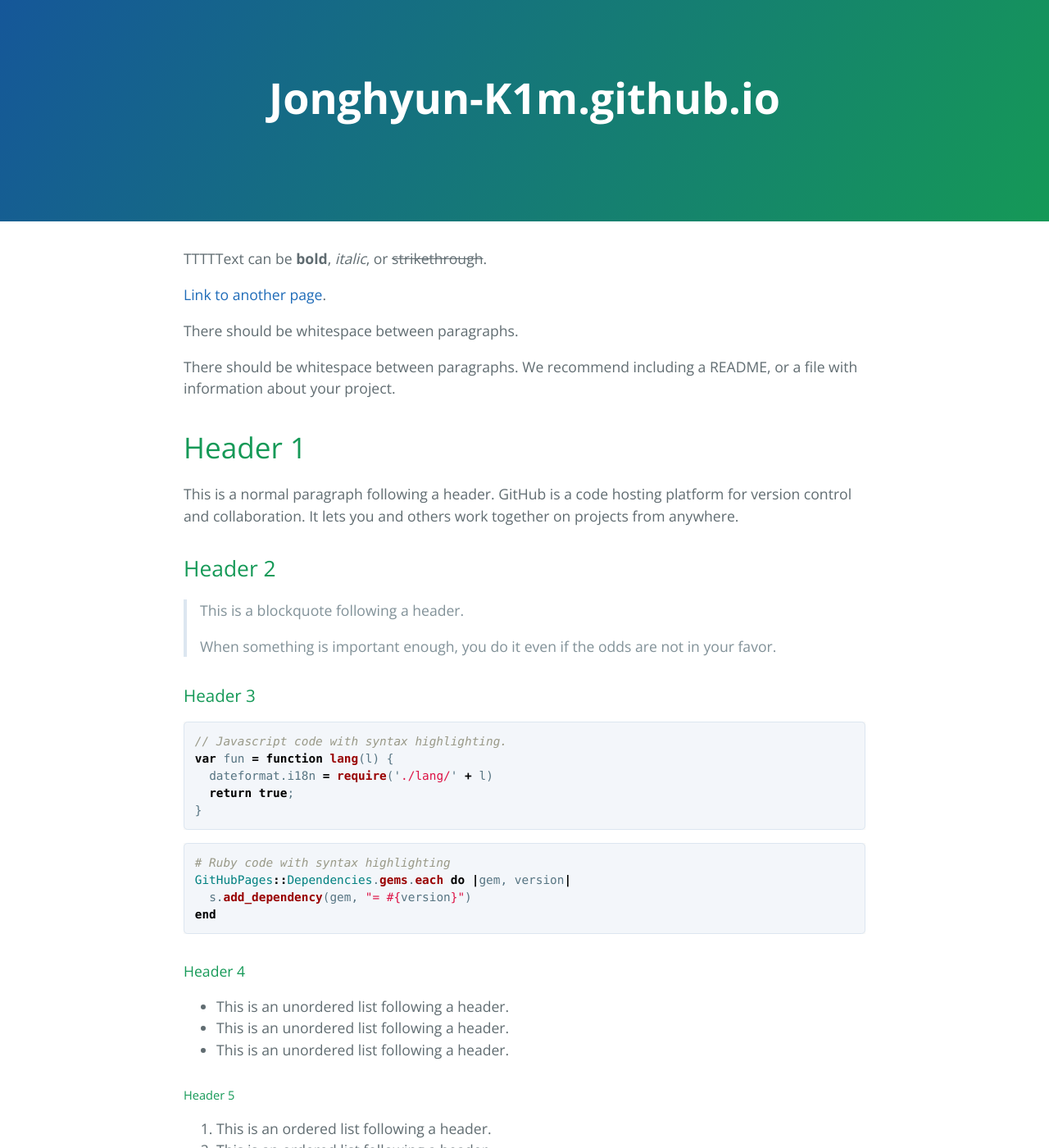
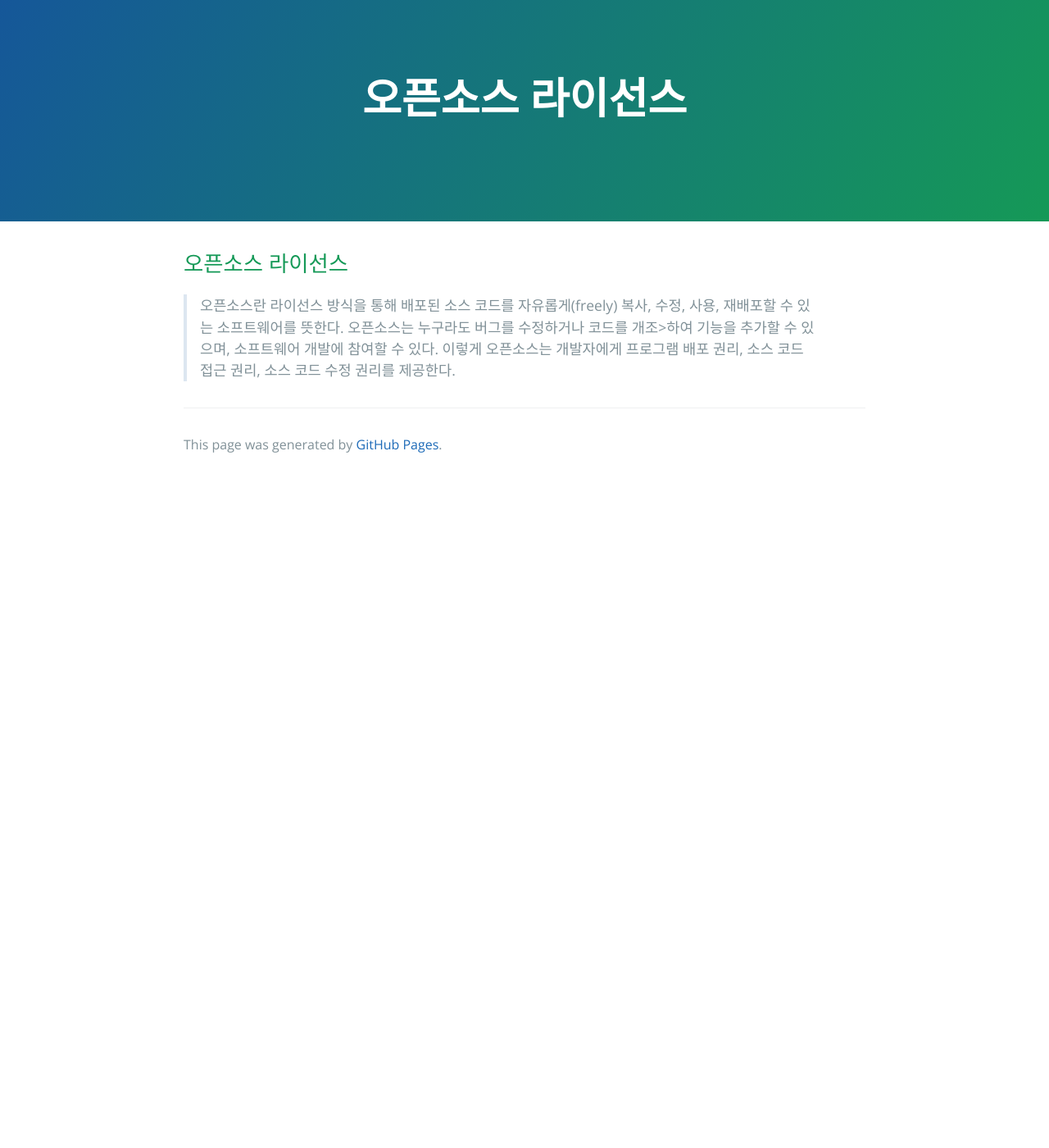
Before and after one commit to Jonghyun-K1m/Jonghyun-K1m.github.io, a Jekyll site: the page built from index.md, in a window 1280 px wide and 1400 px high. Shown: the whole window at 82% size. Built offline with Jekyll 4.4.1, drawn with Linux system fonts in a browser that asks for light colours; the repository's description, which GitHub fills in, is left out; our own code applies the rules of GitHub Pages for plain Markdown files; some of the changed text lies outside the part shown.

Commit message:
Update index.md

````diff
--- a/index.md
+++ b/index.md
@@ -2,124 +2,6 @@
 layout: default
 ---
 
-TTTTText can be **bold**, _italic_, or ~~strikethrough~~.
+## 오픈소스 라이선스
 
-[Link to another page](./another-page.html).
-
-
-
-There should be whitespace between paragraphs.
-
-There should be whitespace between paragraphs. We recommend including a README, or a file with information about your project.
-
-# Header 1
-
-This is a normal paragraph following a header. GitHub is a code hosting platform for version control and collaboration. It lets you and others work together on projects from anywhere.
-
-## Header 2
-
-> This is a blockquote following a header.
->
-> When something is important enough, you do it even if the odds are not in your favor.
-
-### Header 3
-
-```js
-// Javascript code with syntax highlighting.
-var fun = function lang(l) {
-  dateformat.i18n = require('./lang/' + l)
-  return true;
-}
-```
-
-```ruby
-# Ruby code with syntax highlighting
-GitHubPages::Dependencies.gems.each do |gem, version|
-  s.add_dependency(gem, "= #{version}")
-end
-```
-
-#### Header 4
-
-*   This is an unordered list following a header.
-*   This is an unordered list following a header.
-*   This is an unordered list following a header.
-
-##### Header 5
-
-1.  This is an ordered list following a header.
-2.  This is an ordered list following a header.
-3.  This is an ordered list following a header.
-
-###### Header 6
-
-| head1        | head two          | three |
-|:-------------|:------------------|:------|
-| ok           | good swedish fish | nice  |
-| out of stock | good and plenty   | nice  |
-| ok           | good `oreos`      | hmm   |
-| ok           | good `zoute` drop | yumm  |
-
-### There's a horizontal rule below this.
-
-* * *
-
-### Here is an unordered list:
-
-*   Item foo
-*   Item bar
-*   Item baz
-*   Item zip
-
-### And an ordered list:
-
-1.  Item one
-1.  Item two
-1.  Item three
-1.  Item four
-
-### And a nested list:
-
-- level 1 item
-  - level 2 item
-  - level 2 item
-    - level 3 item
-    - level 3 item
-- level 1 item
-  - level 2 item
-  - level 2 item
-  - level 2 item
-- level 1 item
-  - level 2 item
-  - level 2 item
-- level 1 item
-
-### Small image
-
-![Octocat](https://github.githubassets.com/images/icons/emoji/octocat.png)
-
-### Large image
-
-![Branching](https://guides.github.com/activities/hello-world/branching.png)
-
-
-### Definition lists can be used with HTML syntax.
-
-<dl>
-<dt>Name</dt>
-<dd>Godzilla</dd>
-<dt>Born</dt>
-<dd>1952</dd>
-<dt>Birthplace</dt>
-<dd>Japan</dd>
-<dt>Color</dt>
-<dd>Green</dd>
-</dl>
-
-```
-Long, single-line code blocks should not wrap. They should horizontally scroll if they are too long. This line should be long enough to demonstrate this.
-```
-
-```
-The final element.
-```
+>오픈소스란 라이선스 방식을 통해 배포된 소스 코드를 자유롭게(freely) 복사, 수정, 사용, 재배포할 수 있는 소프트웨어를 뜻한다. 오픈소스는 누구라도 버그를 수정하거나 코드를 개조>하여 기능을 추가할 수 있으며, 소프트웨어 개발에 참여할 수 있다. 이렇게 오픈소스는 개발자에게 프로그램 배포 권리, 소스 코드 접근 권리, 소스 코드 수정 권리를 제공한다.
````
